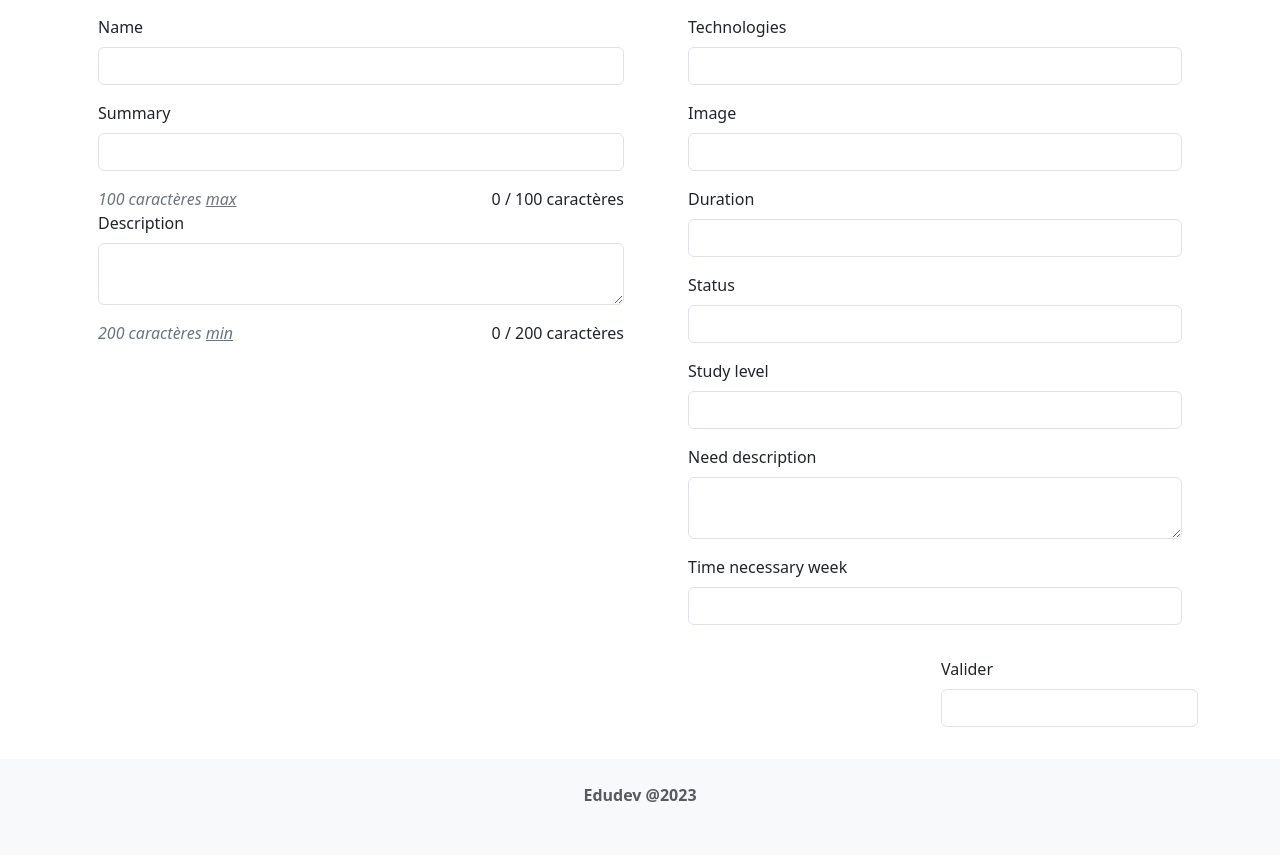
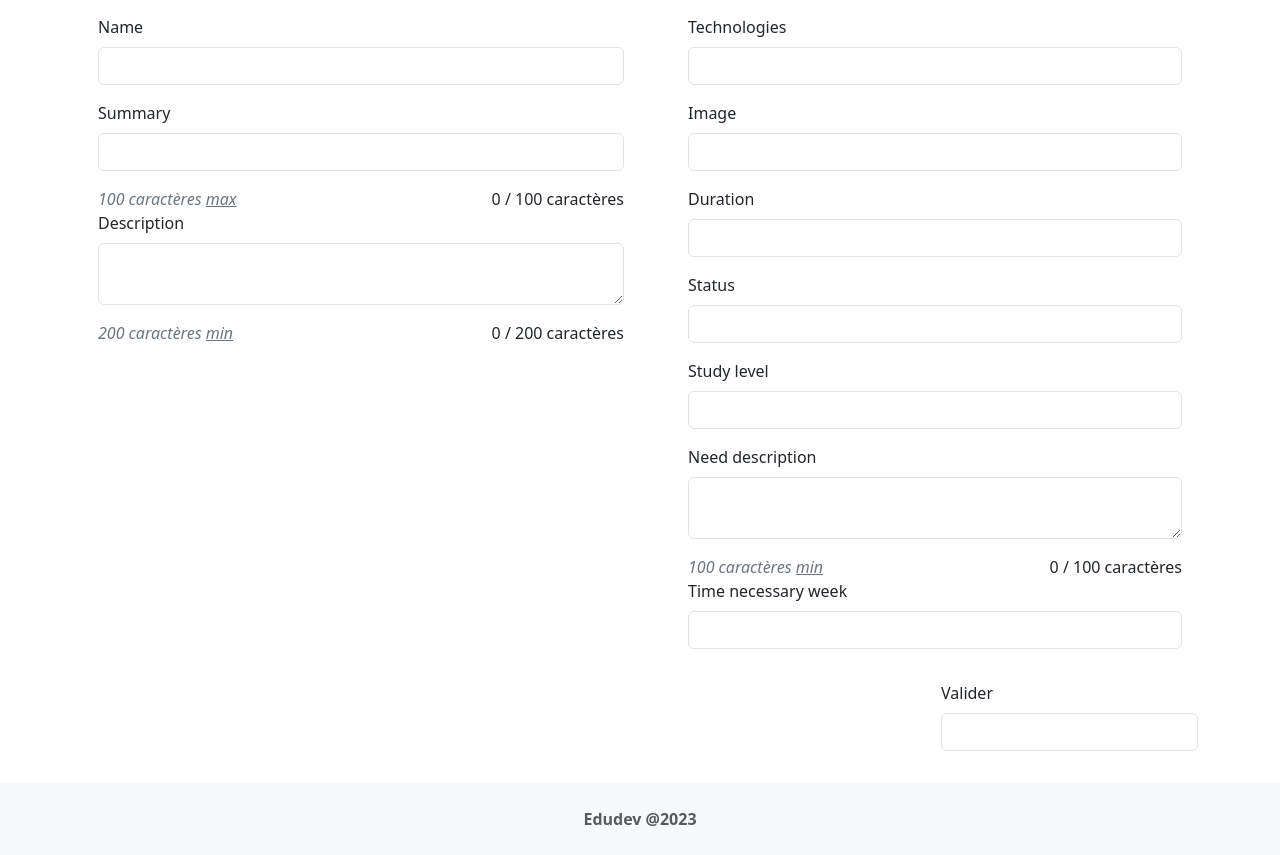
Before and after one commit to dylanejosse/edudev, a Symfony app: template templates/project/new.html.twig in a window 1280 px wide. Shown: the part 246-1101 px from the top of the page. Before the commit the page ends 1048 px from the top, so only its background shows below. Run offline with Twig, Linux system fonts and the light colour scheme; the template is opened without the code that fills it, so the values that code supplies are empty; form fields are guessed from the names that the template uses; some libraries are stand-ins or nearby versions.

Commit message:
Validation of the need description input

```diff
--- a/public/js/validation/addProjectValidation.js
+++ b/public/js/validation/addProjectValidation.js
@@ -159,10 +159,10 @@ addProjectForm.addEventListener("submit", function(e)
             behavior: "smooth",
           });
     }
-    else if (inputDescription.value.trim().length <= 100)
+    else if (inputDescription.value.trim().length >= 100)
     {
         let error = document.createElement("p");
-        error.textContent = "Le champ 'Besoin du projet' doit contenir au moins 200 caractères.";
+        error.textContent = "Le champ 'Besoin du projet' doit contenir au moins 100 caractères.";
         errors.appendChild(error);
         e.preventDefault();
         window.scrollTo({
@@ -236,3 +236,28 @@ function projectDescriptionCount (e)
 }
 
 inputProjectDescription.addEventListener('keyup', projectDescriptionCount);
+
+// Project Need Counter
+
+let inputProjectNeed = document.querySelector("#project-need-input");
+let projectNeedCounter = document.querySelector("#project-need-counter");
+projectNeedCounter.classList.add("input-incorrect");
+
+function projectNeedCount (e)
+{
+
+    projectNeedCounter.classList.remove("input-correct");
+    projectNeedCounter.classList.remove("input-incorrect")
+
+    projectNeedCounter.innerHTML = e.target.value.length;
+
+    if (projectNeedCounter.innerHTML >= 100 && projectNeedCounter.innerHTML > 0 )
+    {
+        projectNeedCounter.classList.add("input-correct")
+    } else
+    {
+        projectNeedCounter.classList.add("input-incorrect")
+    }
+}
+
+inputProjectNeed.addEventListener('keyup', projectNeedCount);
--- a/templates/project/new.html.twig
+++ b/templates/project/new.html.twig
@@ -67,8 +67,12 @@
                     {{ form_row(form.study_level) }}
                     </div>
 
-                    <div class>
+                    <div id="project-need-input">
                     {{ form_row(form.need_description) }}
+                    </div>
+                    <div class=" d-flex col-12">
+                        <p class="m-0 col-6 fst-italic text-secondary">100 caractères <span class="text-decoration-underline">min</span></p>
+                        <p class="m-0 col-6 text-end"><span id="project-need-counter">0</span> / 100 caractères</p>
                     </div>
 
                     <div>
```
